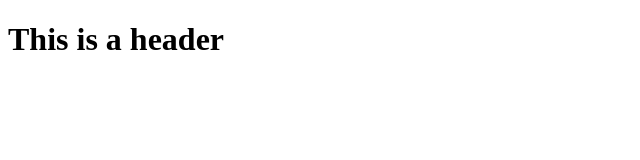
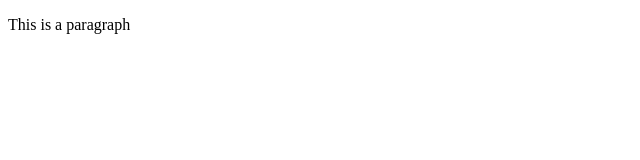
Before and after one commit to tommac99/demo-git101, a plain HTML site: page index.html in a window 1280 px wide. Shown: the whole page, without its empty margins (0-640 px from the left). Drawn offline with Linux system fonts and the light colour scheme.

Commit message:
Change h1 to p

```diff
--- a/index.html
+++ b/index.html
@@ -5,6 +5,6 @@
   <title>Document</title>
 </head>
 <body>
-  <h1>This is a header</h1>
+  <p>This is a paragraph</h1>
 </body>
 </html>
```
